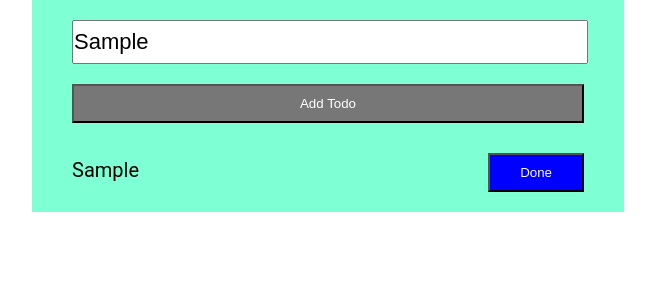
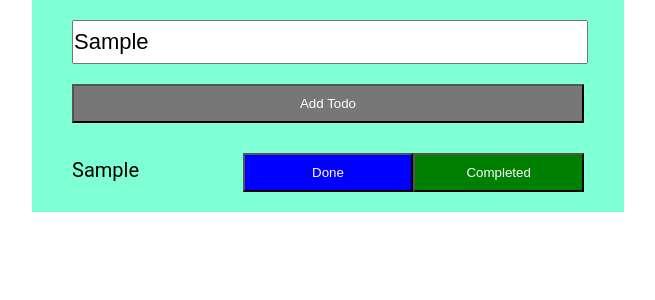
Before and after one commit to ravalravi103/ReactTodoApp, a React (Create React App) app: page / in a window 1280 px wide. Both pictures are taken after typing "Sample" into the empty fields and a click on the button "Add Todo". Shown: the top 300 px of the page, without its empty margins (312-967 px from the left). Built offline with nearby package versions, Linux system fonts and the light colour scheme.

Commit message:
done Handler done

```diff
--- a/src/App.css
+++ b/src/App.css
@@ -57,8 +57,8 @@ ul{
 }
 
 .singleTodoItem {
-  display: flex;
-  justify-content: space-between;
+  display: grid;
+  grid-template-columns: repeat(3,1fr);
   margin-top: 1rem;
 }
 
@@ -73,3 +73,7 @@ ul{
   background-color: green;
   color: #fff;
 }
+
+.cencleText{
+  text-decoration: line-through;
+}
--- a/src/App.js
+++ b/src/App.js
@@ -5,6 +5,7 @@ import "./App.css";
 class App extends Component {
   state = {
     todoName: '',
+    cancle: false,
     todoArray: []
   }
 
@@ -38,6 +39,15 @@ class App extends Component {
     })
   }
 
+
+  cancleHandler = (e) => {
+    console.log('cancleBtn clicked ')
+      this.setState({
+        cancle : !this.state.cancle
+      })
+  }
+
+
   render() {
     return (
       <div className="app">
@@ -47,13 +57,15 @@ class App extends Component {
             <button className="todoAddBtn" onClick={this.addTodoHandler}>Add Todo</button>
           </div>
           <div className="body">
-            <ul >
+            <ul>
               {this.state.todoArray.map((item, index) => {
                 return (
                   <TodoItem
-                    id={`${index}`}
+                    id={index}
                     name={item}
+                    doneClass={this.state.cancle}
                     doneHandler={this.doneHandler}
+                    cancleHandler={this.cancleHandler}
                   />)
               })}
             </ul>
--- a/src/Component/TodoItem/TodoItem.js
+++ b/src/Component/TodoItem/TodoItem.js
@@ -2,11 +2,12 @@ import React from 'react';
 import '../../App.css'
 
 
-export default function TodoItem({id,name,doneHandler,cancleHandler}) {
+export default function TodoItem({id,name,doneHandler,cancleHandler,doneClass}) {
     return (
         <div id={id} className="singleTodoItem">
-            <li key={id} className="todoItemtext">{name}</li>
+            <li className={(doneClass)? "todoItemtext cencleText" :"todoItemtext"}>{name}</li>
             <button className="doneBtn" onClick={doneHandler}>Done</button>
+            <button className="cancleBtn" onClick={cancleHandler}>Completed</button>
         </div>
     )
 }
```
